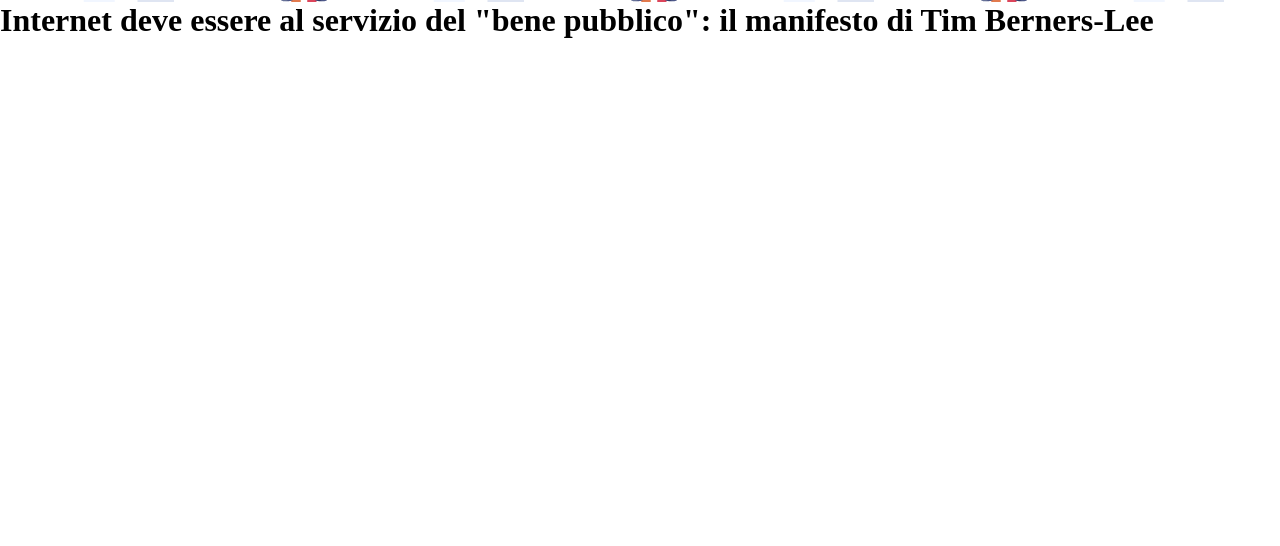
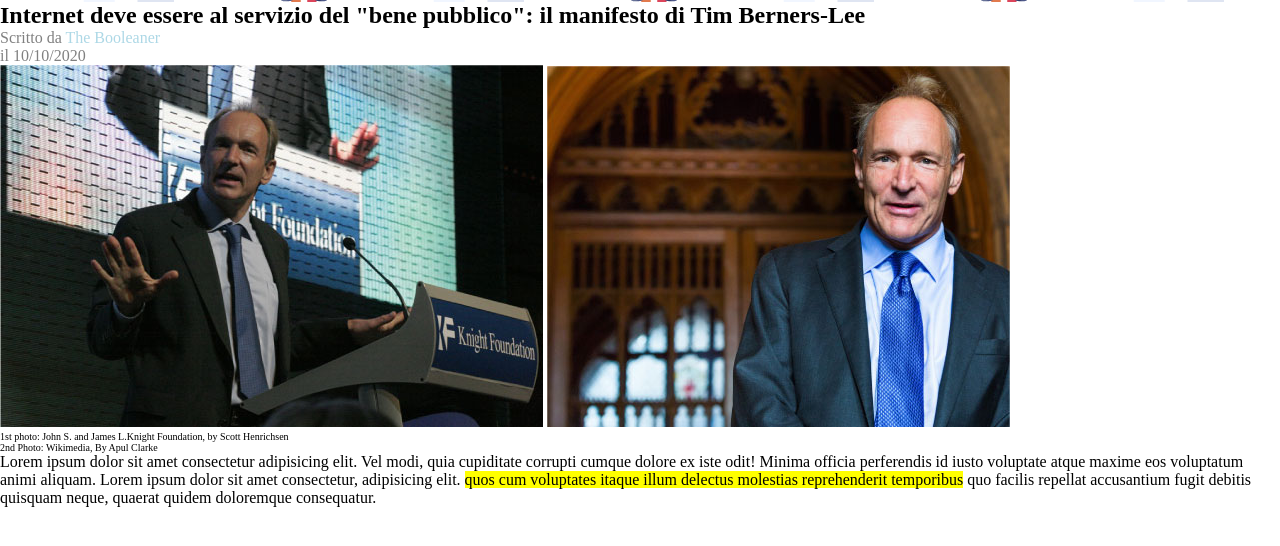
Before and after one commit to LucaFaedda/html-css-booleaner, a plain HTML site: page index.html in a window 1280 px wide. Shown: the part 152-698 px from the top of the page. Drawn offline with Linux system fonts and the light colour scheme; files whose address does not match are found by name.

Commit message:
insert_corpo_centrale

```diff
--- a/css/style.css
+++ b/css/style.css
@@ -12,3 +12,23 @@
     width: 150px;
     height: 150px;
 }
+
+.write_by{
+    color: grey;
+}
+
+.Text_light_blue{
+    color: lightblue;
+}
+
+.tim_img{
+    padding: 10;
+}
+
+.text_bottom_jim{
+    font-size: 10px;
+}
+
+.text_yellow_background{
+    background-color: yellow;
+}
--- a/index.html
+++ b/index.html
@@ -9,13 +9,26 @@
    </head>
    <body>
       <header>
+        <!-- Background con Logo -->
         <div id="Background_Logo">
             <img src="./img/logo.svg" alt="Logo" class="Logo">
         </div>
       </header>
       <main>
-        <h1>Internet deve essere al servizio del "bene pubblico": il manifesto di Tim Berners-Lee</h1>
-
+        <!-- Titolo con immagini Jim -->
+        <section>
+            <h1>Internet deve essere al servizio del "bene pubblico": il manifesto di Tim Berners-Lee</h1>
+            <p class="write_by">Scritto da <span class="Text_light_blue">The Booleaner</span><br>il 10/10/2020</p>
+            <div class="tim_img">
+                <img src="./img/tim-1.jpg" alt="jim1">
+                <img src="./img/tim-2.jpg" alt="jim2">
+                <p class="text_bottom_jim">1st photo: John S. and James L.Knight Foundation, by Scott Henrichsen<br>2nd Photo: Wikimedia, By Apul Clarke</p>
+            </div>
+        </section>
+        <!-- Corpo centrale -->
+        <section>
+            <div> Lorem ipsum dolor sit amet consectetur adipisicing elit. Vel modi, quia cupiditate corrupti cumque dolore ex iste odit! Minima officia perferendis id iusto voluptate atque maxime eos voluptatum animi aliquam. Lorem ipsum dolor sit amet consectetur, adipisicing elit. <span class="text_yellow_background"> quos cum voluptates itaque illum delectus molestias reprehenderit temporibus</span>  quo facilis repellat accusantium fugit debitis quisquam neque, quaerat quidem doloremque consequatur.</div>
+        </section>
       </main>
       <footer></footer>
     </body>
```
